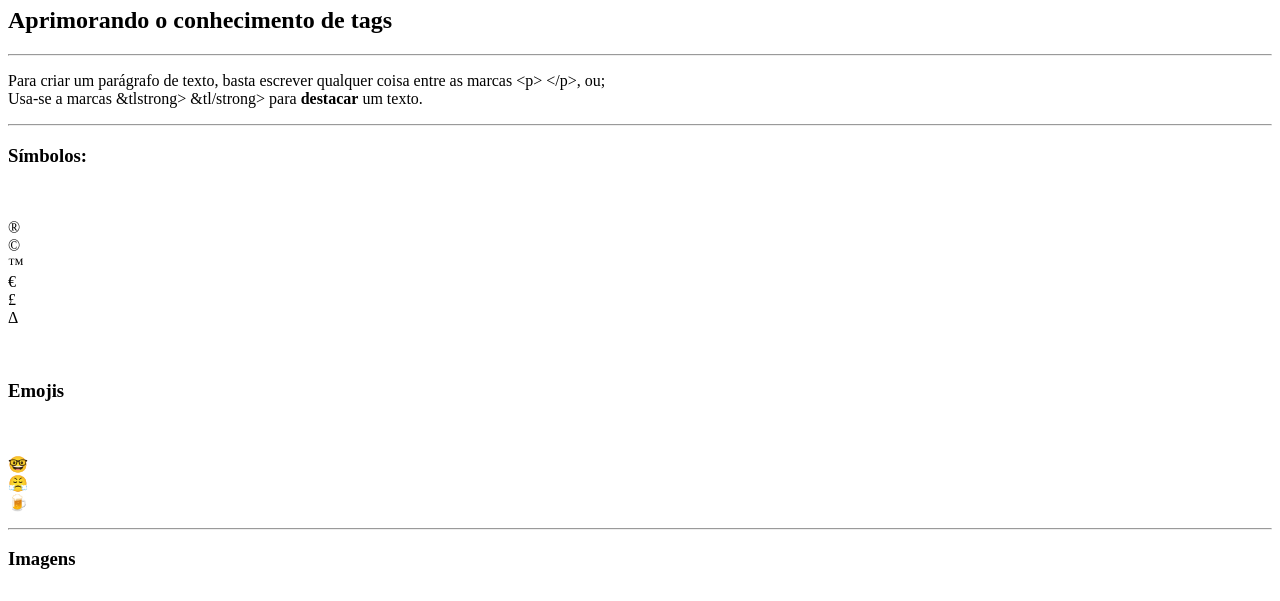
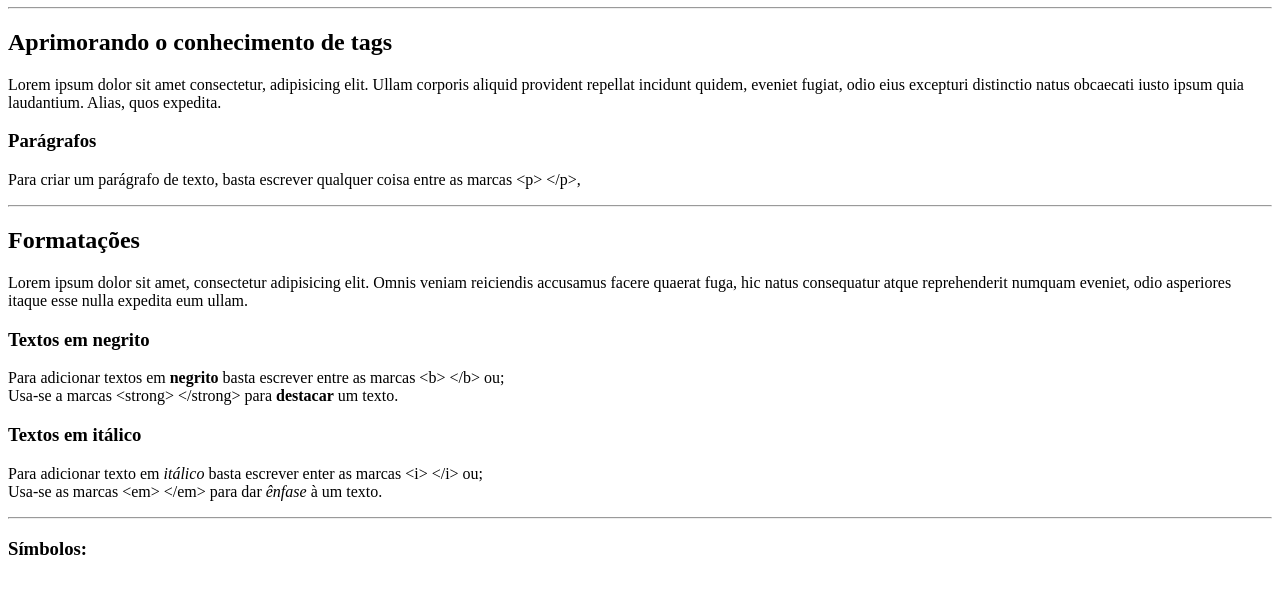
Before and after one commit to ruansmarques/Curso-HTML-CSS, a plain HTML site: page Aprendizado HTML5/exercicios.html in a window 1280 px wide. Shown: the part 73-674 px from the top of the page. Drawn offline with Linux system fonts and the light colour scheme.

Commit message:
Atualização da aula 22
Uso das tags B e I para negrito e itálico

```diff
--- a/Aprendizado HTML5/exercicios.html
+++ b/Aprendizado HTML5/exercicios.html
@@ -8,12 +8,29 @@
 </head>
 <body>
     <h1>Olá mundo!</h1>
+    <hr>
     <h2>Aprimorando o conhecimento de tags</h2>
+    <p>
+        Lorem ipsum dolor sit amet consectetur, adipisicing elit. Ullam corporis aliquid provident repellat incidunt quidem, eveniet fugiat, odio eius excepturi distinctio natus obcaecati iusto ipsum quia laudantium. Alias, quos expedita.
+    </p>
+    <h3>Parágrafos</h3>
+    <p>
+        Para criar um parágrafo de texto, basta escrever qualquer coisa entre as marcas &ltp&gt &lt/p&gt,
     <hr>
+    <h2>Formatações</h2>
     <p>
-        Para criar um parágrafo de texto, basta escrever qualquer coisa entre as marcas &ltp&gt &lt/p&gt, ou;<br>
-        Usa-se a marcas &tlstrong&gt &tl/strong&gt para <strong>destacar</strong> um texto.
+        Lorem ipsum dolor sit amet, consectetur adipisicing elit. Omnis veniam reiciendis accusamus facere quaerat fuga, hic natus consequatur atque reprehenderit numquam eveniet, odio asperiores itaque esse nulla expedita eum ullam.
+    </p>
+    <h3>Textos em negrito</h3>
+    <p>
+        Para adicionar textos em <b>negrito</b> basta escrever entre as marcas &ltb&gt &lt/b&gt ou;<br>
+        Usa-se a marcas &ltstrong&gt &lt/strong&gt para <strong>destacar</strong> um texto.
     </P>
+    <h3>Textos em itálico</h3>
+    <p>
+        Para adicionar texto em <i>itálico</i> basta escrever enter as marcas &lti&gt &lt/i&gt ou;<br>
+        Usa-se as marcas &ltem&gt &lt/em&gt para dar <i>ênfase</i> à um texto.
+    </p>
     <hr>
     <h3>Símbolos:</h3><br>
     <p>
@@ -41,9 +58,5 @@
 <br>
 <img src="https://upload.wikimedia.org/wikipedia/commons/thumb/b/ba/Javascript_badge.svg/946px-Javascript_badge.svg.png" alt="Logo JavaScript">
 <hr>
-<h2>Formatações</h2>
-<br>
-<h3>Textos em negrito</h3>
-    <p>Para adicionar textos em <b>negrito</b> basta escrever entre as marcas &ltb&gt &lt/b&gt </p>
     </body>
 </html>
```
